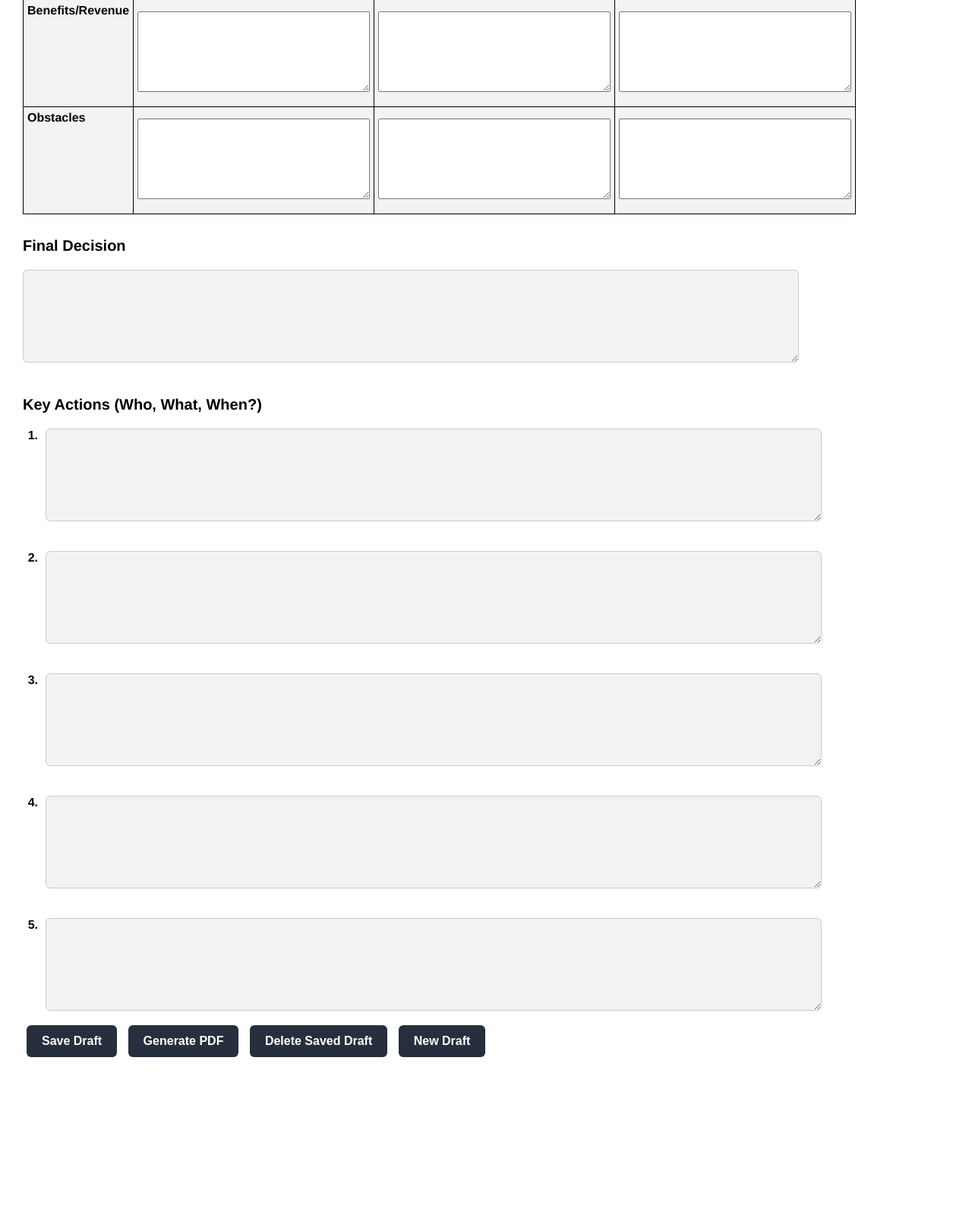
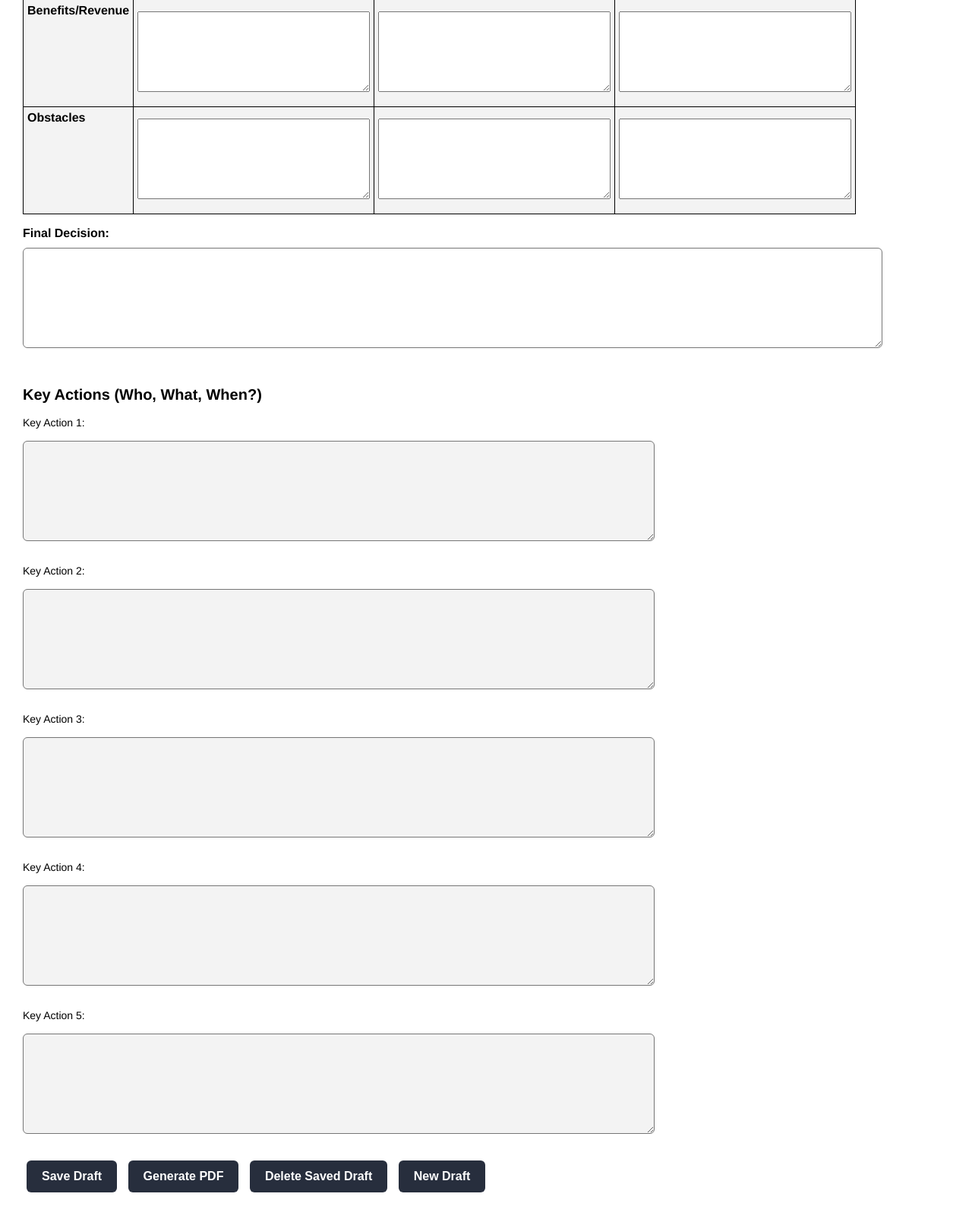
Before and after one commit to suzyatTP/fillableform, a Flask app: page / in a window 1280 px wide. Shown: the part 1474-3078 px from the top of the page at 76% size. Before the commit the page ends 2865 px from the top, so only its background shows below. Run offline with Flask 3, Linux system fonts and the light colour scheme; data that the repository does not hold is empty; some libraries are stand-ins or nearby versions.

Commit message:
formatting

```diff
--- a/templates/form.html
+++ b/templates/form.html
@@ -130,45 +130,6 @@
       width: 300px;
     }
 
-    .decision-row,
-    .key-action-text {
-      width: 1000px;
-      max-width: 100%;
-    }
-
-    .key-actions-container {
-      display: flex;
-      flex-direction: column;
-      gap: 15px;
-    }
-
-    .key-action-row {
-      display: flex;
-      align-items: flex-start;
-      gap: 10px;
-    }
-
-    .key-action-number {
-      font-weight: bold;
-      font-size: 16px;
-      min-width: 20px;
-      text-align: right;
-      padding-top: 10px;
-    }
-
-    .key-action-text textarea,
-    .decision-row textarea {
-      width: 100%;
-      height: 100px;
-      font-size: 14px;
-      font-family: Helvetica, sans-serif;
-      padding: 10px;
-      border-radius: 6px;
-      border: 1px solid #ccc;
-      background-color: #f2f2f2;
-    }
-
-
     select {
     font-size: 16px !important;
     padding: 5px !important;
@@ -280,22 +241,16 @@ button:hover {
       {% endfor %}
     </table>
 
-    <h3 class="section-header">Final Decision</h3>
-    <div class="decision-row">
-      <textarea name="Decision">{{ data.get('Decision', '') }}</textarea>
-    </div>
+    <p><label>Final Decision:<br>
+      <textarea name="Decision" style="width: 1100px">{{ data.get('Decision', '') }}</textarea></label></p>
 
-    <h3 class="section-header">Key Actions (Who, What, When?)</h3>
-    <div class="key-actions-container">
+      <h3 class="section-header">Key Actions (Who, What, When?)</h3>
       {% for i in range(1, 6) %}
-        <div class="key-action-row">
-          <div class="key-action-number">{{ i }}.</div>
-          <div class="key-action-text">
-            <textarea name="Action{{ i }}">{{ data.get('Action' ~ i, '') }}</textarea>
-          </div>
-        </div>
+        <p>
+          <label class="small-label">Key Action {{ i }}:</label><br>
+          <textarea name="Action{{ i }}">{{ data.get('Action' ~ i, '') }}</textarea>
+        </p>
       {% endfor %}
-    </div>
 
     <button type="submit" name="action" value="save">Save Draft</button>
     <button type="submit" name="action" value="submit">Generate PDF</button>
```
